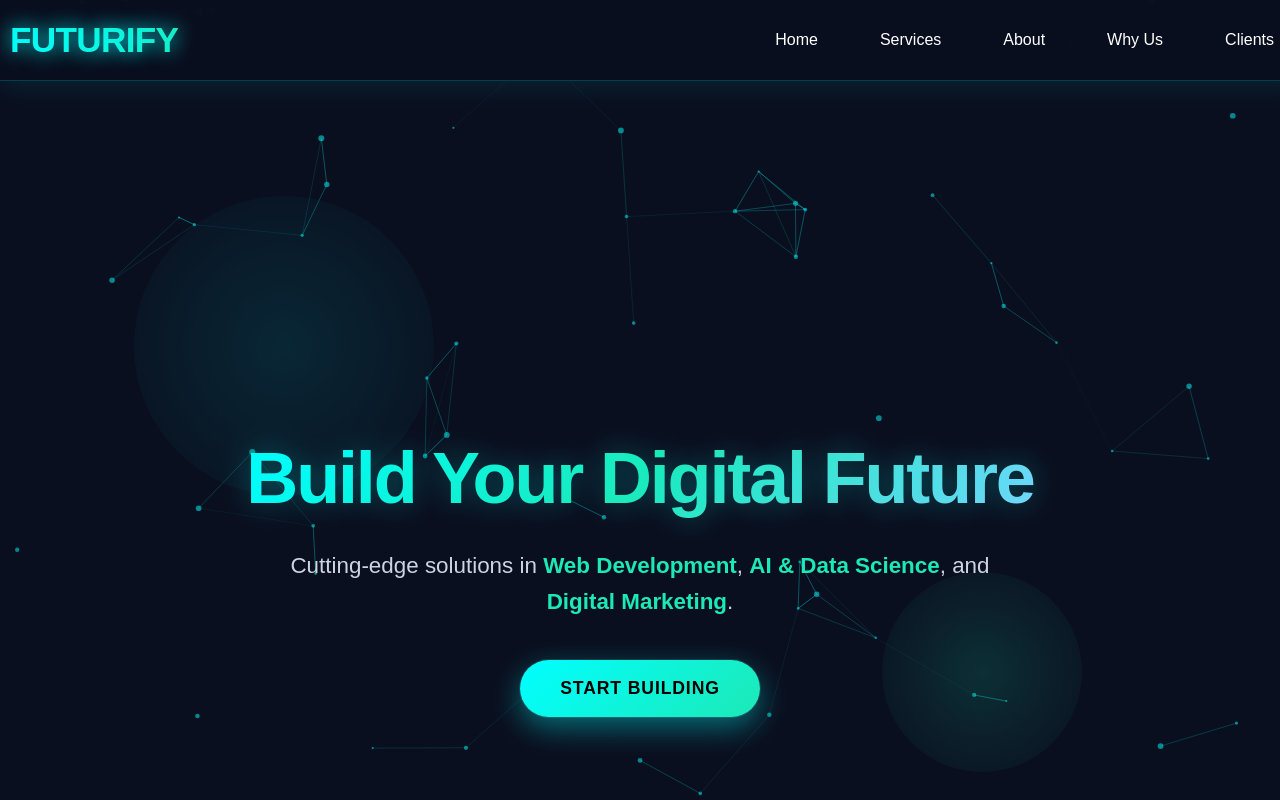
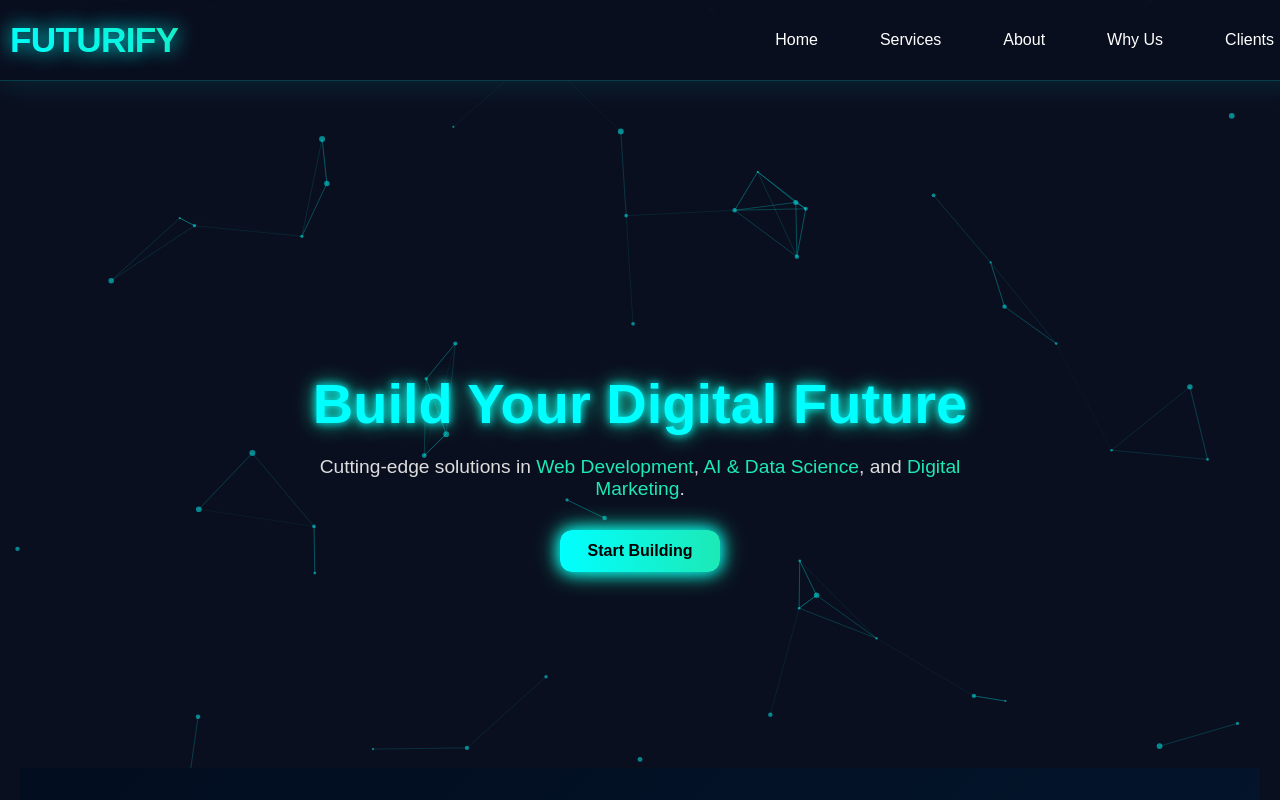
Before and after one commit to anirudhsaini364-Data/futurify-site, a React (Vite) app: page / in a window 1280 px wide. Shown: the top 800 px of the page. Built offline with nearby package versions, Linux system fonts and the light colour scheme.

Commit message:
Update: applied all latest changes

```diff
--- a/src/App.jsx
+++ b/src/App.jsx
@@ -218,113 +218,18 @@ export default function App() {
       <div style={{ position: "relative", zIndex: 10 }}>
 
 
-         {/* Enhanced Hero Section */}
-<section
-  style={{
-    paddingTop: "140px",
-    minHeight: "100vh",
-    display: "flex",
-    flexDirection: "column",
-    justifyContent: "center",
-    alignItems: "center",
-    textAlign: "center",
-    position: "relative",
-    overflow: "hidden",
-  }}
->
-  {/* Animated background elements */}
-  <div
-    style={{
-      position: "absolute",
-      top: "20%",
-      left: "10%",
-      width: "300px",
-      height: "300px",
-      background: "radial-gradient(circle, rgba(0,255,255,0.1), transparent)",
-      borderRadius: "50%",
-      animation: "float 8s ease-in-out infinite",
-      transform: `translateY(${scrollY * -0.2}px)`,
-    }}
-  />
-  <div
-    style={{
-      position: "absolute",
-      top: "60%",
-      right: "15%",
-      width: "200px",
-      height: "200px",
-      background: "radial-gradient(circle, rgba(29,233,182,0.15), transparent)",
-      borderRadius: "50%",
-      animation: "float 6s ease-in-out infinite reverse",
-      transform: `translateY(${scrollY * -0.3}px)`,
-    }}
-  />
-
-  <div style={{ maxWidth: "900px", padding: "0 20px" }}>
-    <h1
-      style={{
-        fontSize: window.innerWidth < 768 ? "3rem" : "4.5rem",
-        fontWeight: "900",
-        background: "linear-gradient(135deg, #00ffff 0%, #1de9b6 50%, #7dd3fc 100%)",
-        backgroundClip: "text",
-        WebkitBackgroundClip: "text",
-        WebkitTextFillColor: "transparent",
-        marginBottom: "30px",
-        letterSpacing: "-0.03em",
-        lineHeight: 1.1,
-        textShadow: "0 0 30px rgba(0,255,255,0.3)",
-      }}
-    >
-      Build Your Digital Future
-    </h1>
-
-    <p
-      style={{
-        color: "#cbd5e1",
-        fontSize: window.innerWidth < 768 ? "1.1rem" : "1.4rem",
-        lineHeight: 1.6,
-        maxWidth: "700px",
-        margin: "0 auto 40px auto",
-      }}
-    >
-      Cutting-edge solutions in{" "}
-      <span style={{ color: "#1de9b6", fontWeight: "600" }}>Web Development</span>,{" "}
-      <span style={{ color: "#1de9b6", fontWeight: "600" }}>AI & Data Science</span>, and{" "}
-      <span style={{ color: "#1de9b6", fontWeight: "600" }}>Digital Marketing</span>.
-    </p>
-
-    <button
-      onClick={() => setShowFormPopup(true)}
-      style={{
-        padding: "18px 40px",
-        background: "linear-gradient(135deg, #00ffff 0%, #1de9b6 100%)",
-        border: "none",
-        borderRadius: "50px",
-        fontWeight: "700",
-        color: "#000",
-        cursor: "pointer",
-        fontSize: "1.1rem",
-        boxShadow: "0 10px 30px rgba(0,255,255,0.4), 0 0 0 1px rgba(255,255,255,0.1)",
-        transition: "all 0.3s cubic-bezier(0.4, 0, 0.2, 1)",
-        textTransform: "uppercase",
-        letterSpacing: "0.05em",
-      }}
-      onMouseEnter={(e) => {
-        e.target.style.transform = "translateY(-2px) scale(1.05)";
-        e.target.style.boxShadow =
-          "0 20px 40px rgba(0,255,255,0.6), 0 0 0 1px rgba(255,255,255,0.2)";
-      }}
-      onMouseLeave={(e) => {
-        e.target.style.transform = "translateY(0) scale(1)";
-        e.target.style.boxShadow =
-          "0 10px 30px rgba(0,255,255,0.4), 0 0 0 1px rgba(255,255,255,0.1)";
-      }}
-    >
-      Start Building
-    </button>
-  </div>
-</section> {/* <-- Properly closed here */}
-
+        {/* Hero */}
+        <section style={{ paddingTop: "120px", minHeight: "80vh", display: "flex", flexWrap: "wrap", justifyContent: "center", alignItems: "center", gap: "40px", textAlign: "center" }}>
+          <div style={{ flex: "1 1 400px", minWidth: "300px" }}>
+            <h2 style={{ fontSize: "3.5rem", fontWeight: 700, color: "#00ffff", textShadow: "0 0 8px #00ffff, 0 0 20px #1de9b6", marginBottom: "20px" }}>Build Your Digital Future</h2>
+            <p style={{ color: "#ddd", fontSize: "1.2rem", maxWidth: "700px", margin: "0 auto 30px auto" }}>
+              Cutting-edge solutions in <span style={{ color: "#1de9b6" }}>Web Development</span>, <span style={{ color: "#1de9b6" }}>AI & Data Science</span>, and <span style={{ color: "#1de9b6" }}>Digital Marketing</span>.
+            </p>
+            <button onClick={() => setShowFormPopup(true)} style={{ padding: "12px 28px", background: "linear-gradient(90deg, #00ffff, #1de9b6)", border: "none", borderRadius: "12px", fontWeight: "bold", color: "#000", cursor: "pointer", fontSize: "1rem", boxShadow: "0 0 15px #00ffff, 0 0 25px #1de9b6" }}>
+              Start Building
+            </button>
+          </div>
+        </section>
 
 {/* Services */}
 <section
```
